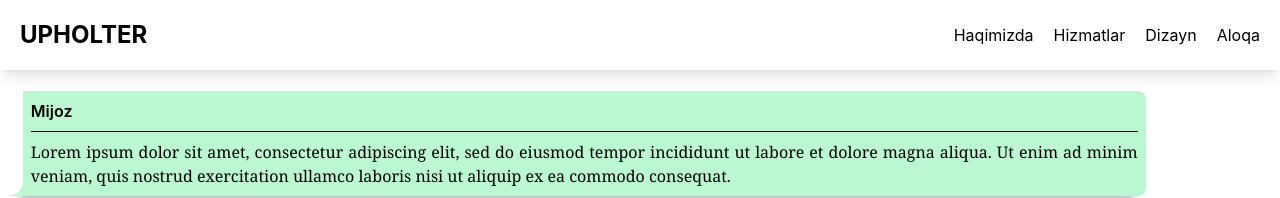
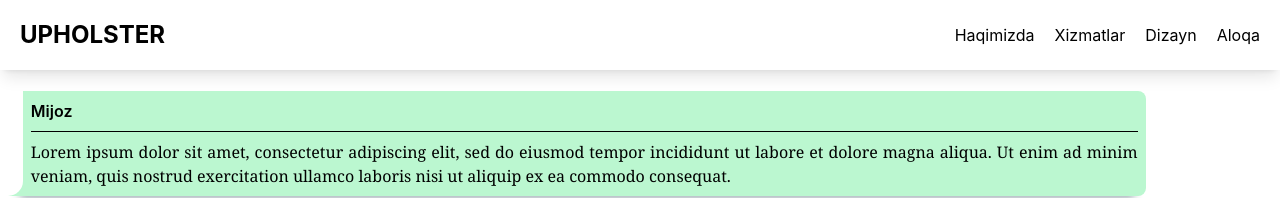
Before and after one commit to bimus-github/upholster-client, a React (Create React App) app: page / in a window 1280 px wide. Shown: the top 198 px of the page. Built offline with nearby package versions, Linux system fonts and the light colour scheme.

Commit message:
fixing typo

```diff
--- a/src/pages/navbar/index.tsx
+++ b/src/pages/navbar/index.tsx
@@ -11,7 +11,7 @@ const links = [
   },
   {
     id: "services",
-    name: "Hizmatlar",
+    name: "Xizmatlar",
   },
   {
     id: "design",
@@ -74,7 +74,7 @@ function Navbar({ children }: { children: React.ReactNode }) {
         id="header"
       >
         <p className={styles.logo}>
-          <strong>UPHOLTER</strong>
+          <strong>UPHOLSTER</strong>
         </p>
 
         <nav className={styles.navbar}>
@@ -125,12 +125,12 @@ function Navbar({ children }: { children: React.ReactNode }) {
 export default Navbar;
 
 const styles = {
-  contanier: "w-screen h-screen flex flex-col",
+  contanier: "w-screen h-screen flex flex-col ",
   header:
     "h-[70px] fixed w-full bg-white flex justify-between items-center px-5 shadow-lg",
   navbar: "hidden opacity-0 sm:flex sm:opacity-100",
   aside:
-    "flex opacity-100 sm:hidden sm:opacity-0 h-[100vh] w-[150px] bg-white fixed  top-0 right-0 shadow-lg flex-col items-center py-5 gap-5 translate-x-[100%] transition-transform duration-500 ease-in-out ",
+    "flex opacity-100  sm:hidden sm:opacity-0 h-[100vh] w-[150px] bg-white fixed top-0 right-0 shadow-lg flex-col items-center py-5 gap-5 translate-x-[100%] transition-transform duration-500 ease-in-out ",
   logo: "cursor-pointer text-2xl",
   nav: "flex flex-col gap-2 w-full",
   navUl: "flex flex-col gap-2 w-full sm:flex-row md:gap-5 ",
```
